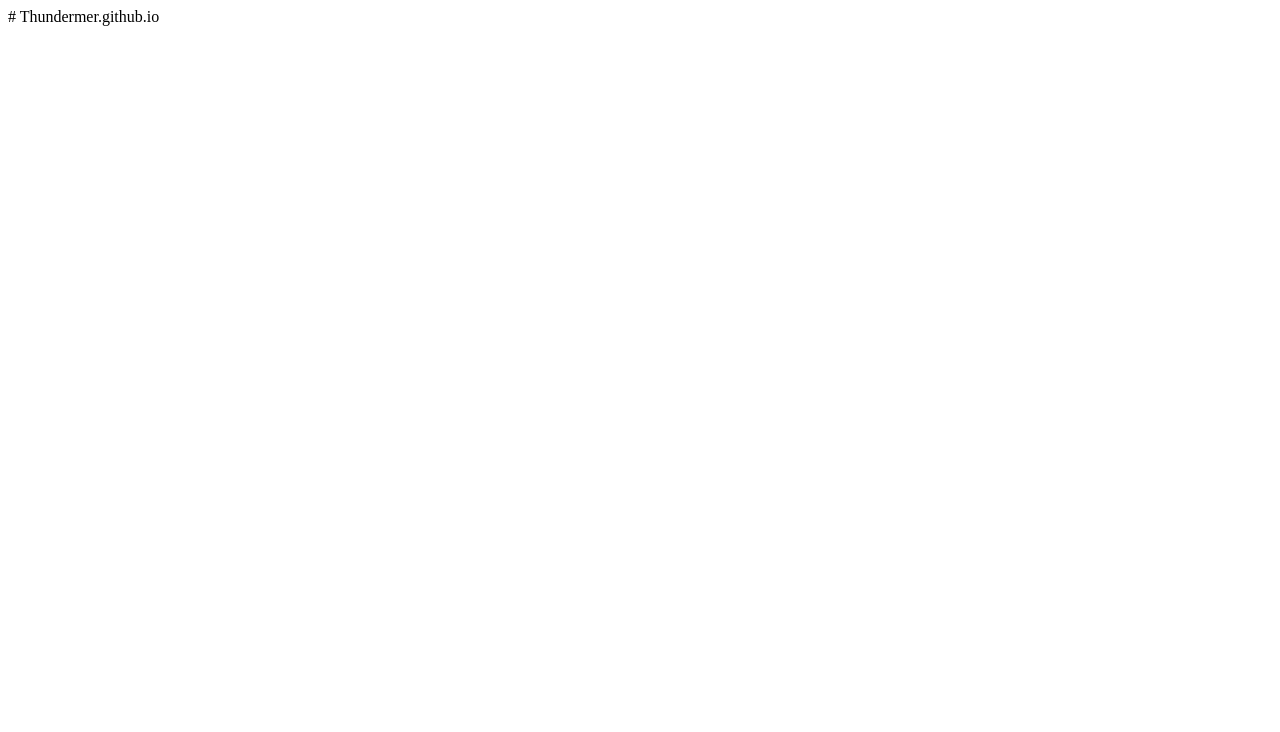
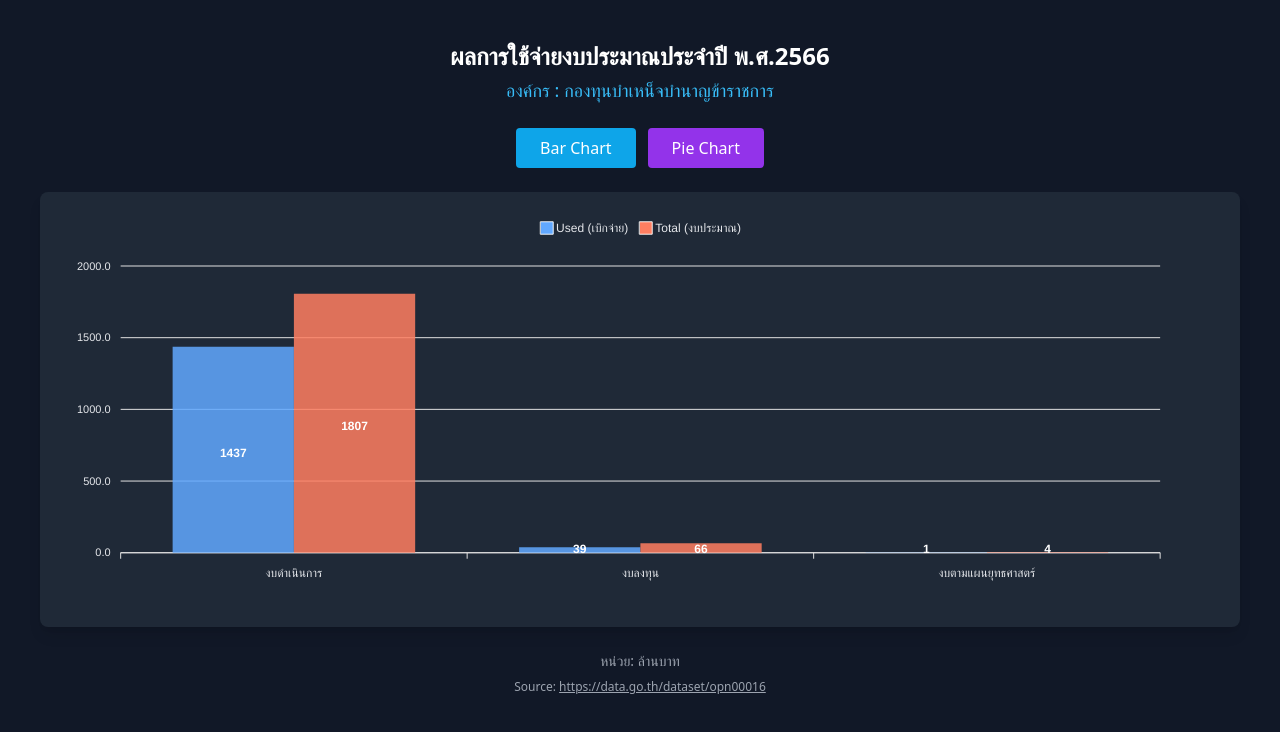
Before and after one commit to Thundermer/Thundermer.github.io, a plain HTML site: page index.html in a window 1280 px wide. Drawn offline with nearby package versions, Linux system fonts and the light colour scheme.

Commit message:
Update index.html

```diff
--- a/index.html
+++ b/index.html
@@ -1 +1,117 @@
-# Thundermer.github.io
+<!DOCTYPE html>
+<html lang="en">
+
+<head>
+    <meta charset="UTF-8" />
+    <title>Budget Chart</title>
+    <script src="https://cdn.tailwindcss.com"></script>
+    <script src="https://cdn.jsdelivr.net/npm/apexcharts"></script>
+</head>
+
+<body class="bg-gray-900 text-white p-10">
+    <div class="text-2xl font-bold text-center mb-6">
+        ผลการใช้จ่ายงบประมาณประจำปี พ.ศ.2566<br>
+        <span class="text-sky-400 text-lg font-normal">องค์กร : กองทุนบำเหน็จบำนาญข้าราชการ</span>
+    </div>
+
+    <div class="flex justify-center gap-3 mb-6">
+        <button onclick="setType('bar')"
+            class="px-6 py-2 bg-sky-500 hover:bg-sky-400 transition rounded font-medium">Bar Chart</button>
+        <button onclick="setType('pie')"
+            class="px-6 py-2 bg-purple-600 hover:bg-purple-500 transition rounded font-medium">Pie Chart</button>
+    </div>
+
+    <div class="bg-gray-800 p-5 rounded-lg shadow-lg">
+        <div id="budgetChart"></div>
+    </div>
+
+    <script>
+        const budgetData = [
+            { BudgetType: "งบดำเนินการ", BudgetValue: 1806.6, UsedValue: 1436.9 },
+            { BudgetType: "งบลงทุน", BudgetValue: 65.6, UsedValue: 39.1 },
+            { BudgetType: "งบตามแผนยุทธศาสตร์", BudgetValue: 4.0, UsedValue: 1.1 }
+        ];
+
+        const categories = budgetData.map(d => d.BudgetType);
+        const usedValues = budgetData.map(d => d.UsedValue);
+        const totalValues = budgetData.map(d => d.BudgetValue);
+
+        const options = {
+            chart: {
+                type: "bar",
+                height: 380,
+                toolbar: { show: false },
+                foreColor: "#e5e7eb"
+            },
+            colors: ["#61a8ff", "#ff7e61"],
+            series: [
+                { name: "Used (เบิกจ่าย)", data: usedValues },
+                { name: "Total (งบประมาณ)", data: totalValues }
+            ],
+            xaxis: { categories: categories },
+            // This ensures data labels are rounded if they appear on bars too
+            dataLabels: {
+                enabled: true,
+                formatter: function (val) {
+                    return Math.round(val);
+                }
+            },
+            tooltip: { theme: 'dark' },
+            legend: { position: 'top' }
+        };
+
+        const chart = new ApexCharts(document.querySelector("#budgetChart"), options);
+        chart.render();
+
+        function setType(type) {
+            if (type === "pie") {
+                chart.updateOptions({
+                    chart: { type: "pie" },
+                    series: usedValues,
+                    labels: categories,
+                    colors: ["#61a8ff", "#ff7e61", "#ff82ee"],
+                    legend: { position: 'bottom' },
+                    plotOptions: {
+                        pie: {
+                            dataLabels: {
+                                offset: -5 // Moves label inside the slice
+                            }
+                        }
+                    },
+                    dataLabels: {
+                        enabled: true,
+                        // This specifically rounds the percentage shown on the pie slices
+                        formatter: function (val, opts) {
+                            return Math.round(val) + "%";
+                        }
+                    }
+                }, true);
+            } else {
+                chart.updateOptions({
+                    chart: { type: "bar" },
+                    series: [
+                        { name: "Used (เบิกจ่าย)", data: usedValues },
+                        { name: "Total (งบประมาณ)", data: totalValues }
+                    ],
+                    xaxis: { categories: categories },
+                    colors: ["#61a8ff", "#ff7e61"],
+                    legend: { position: 'top' },
+                    dataLabels: {
+                        enabled: true,
+                        formatter: function (val) {
+                            return Math.round(val);
+                        }
+                    }
+                }, true);
+            }
+        }
+    </script>
+
+    <div class="text-center mt-6 text-gray-400 pb-1">
+        <p class="text-sm">หน่วย: ล้านบาท</p>
+        <p class="text-xs mt-2">Source: <a href="https://data.go.th/dataset/opn00016" target="_blank"
+                class="underline">https://data.go.th/dataset/opn00016</a></p>
+    </div>
+</body>
+
+</html>
```
